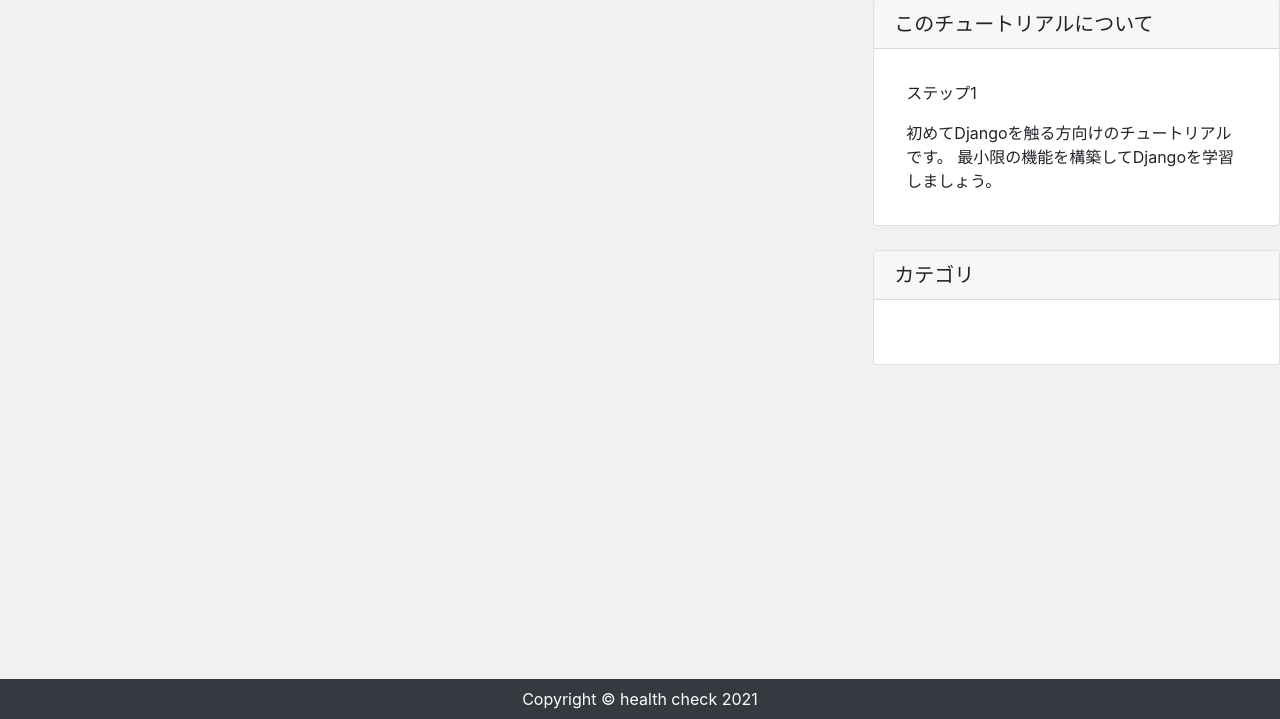
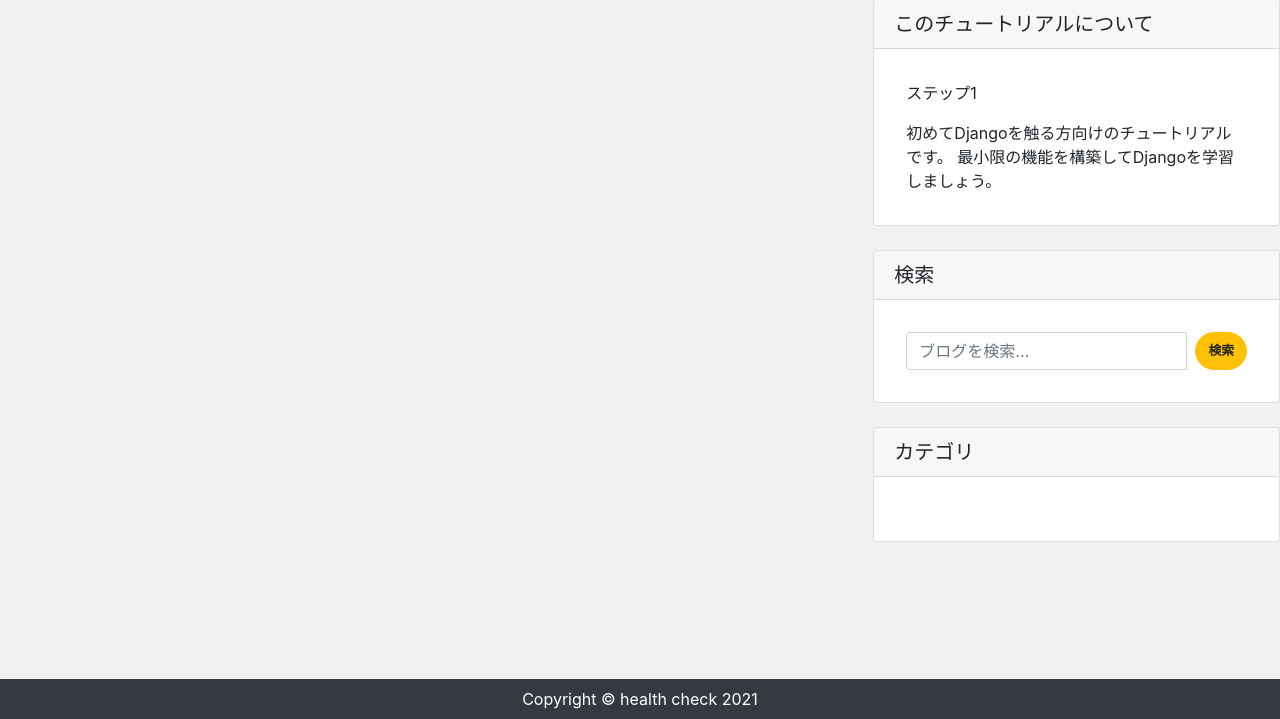
Before and after one commit to Takeshi0702/healthcare, a Django app: page /forum in a window 1280 px wide. Shown: the part 81-800 px from the top of the page. Run offline with Django 3.2, Linux system fonts and the light colour scheme; data that the repository does not hold is empty; parts of the project's set-up code (start-up, migrations or seed data) failed here and were passed over; some libraries are stand-ins or nearby versions.

Commit message:
機能追加

```diff
--- a/app/templates/app/forum.html
+++ b/app/templates/app/forum.html
@@ -35,6 +35,18 @@
         </div>
 
         <div class="card my-4">
+            <h5 class="card-header">検索</h5>
+            <div class="card-body">
+                <form method="get" action="{% url 'search' %}" class="input-group">
+                    <input type="text" class="form-control" name="keyword" placeholder="ブログを検索...">
+                    <button class="btn btn-warning ml-2" type="submit">検索</button>
+                </form>
+            </div>
+        </div>
+
+
+
+        <div class="card my-4">
             <h5 class="card-header">カテゴリ</h5>
             <div class="card-body">
                 <div class="row">
--- a/app/urls.py
+++ b/app/urls.py
@@ -9,5 +9,6 @@ urlpatterns = [
     path('post/<int:pk>/edit/', views.PostEditView.as_view(), name='post_edit'),
     path('post/<int:pk>/delete/', views.PostDeleteView.as_view(), name='post_delete'),
     path('detail/<str:parts>/', views.DetailView.as_view(), name='detail'),
-    path('category/<str:category>/', views.CategoryView.as_view(), name='category')
+    path('category/<str:category>/', views.CategoryView.as_view(), name='category'),
+    path('search/', views.SearchView.as_view(), name='search'),
 ]
--- a/app/views.py
+++ b/app/views.py
@@ -3,6 +3,9 @@ from django.shortcuts import render, redirect
 from .models import Detail,Post,Category
 from .forms import PostForm
 from django.contrib.auth.mixins import LoginRequiredMixin
+from django.db.models import Q
+from functools import reduce
+from operator import and_
 
 class IndexView(View):
     def get(self, request, *args, **kwargs):
@@ -112,3 +115,23 @@ class CategoryView(View):
         return render(request, 'app/index.html', {
             'post_data': post_data
         })
+
+
+class SearchView(View):
+    def get(self, request, *args, **kwargs):
+        post_data = Post.objects.order_by('-id')
+        keyword = request.GET.get('keyword')
+
+        if keyword:
+            exclusion_list = set([' ', '　'])
+            query_list = ''
+            for word in keyword:
+                if not word in exclusion_list:
+                    query_list += word
+            query = reduce(and_, [Q(title__icontains=q) | Q(content__icontains=q) for q in query_list])
+            post_data = post_data.filter(query)
+
+        return render(request, 'app/index.html', {
+            'keyword': keyword,
+            'post_data': post_data
+        })
```
Also changed, not shown: media/images/20170505202803_JQYzFep.jpg (added), media/images/_1_wrbm_large_pbPIs4t.jpg (added).
